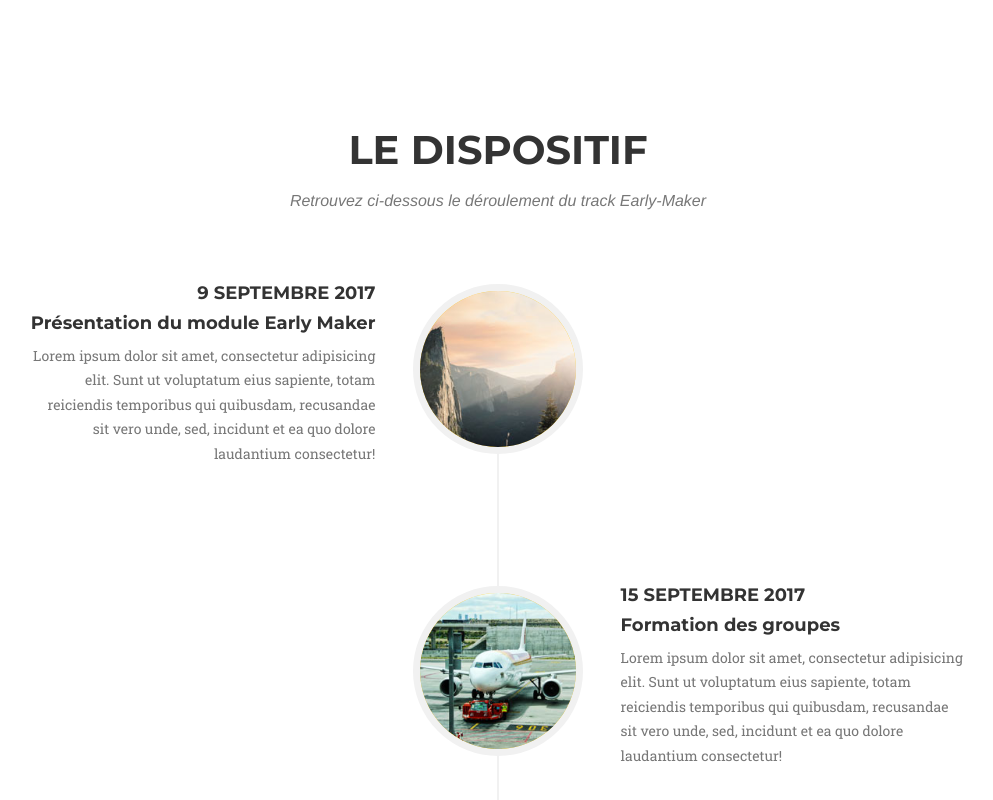
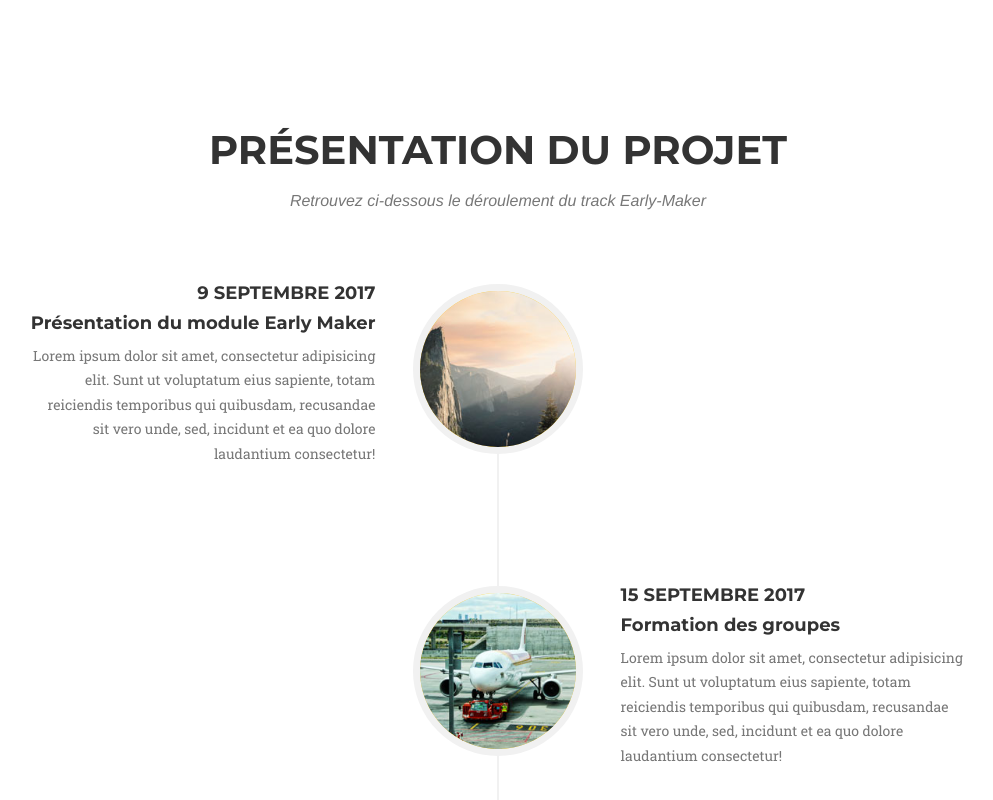
Before and after one commit to touronalex/EMMS-Track, a website: page index.html in a window 1280 px wide. Shown: the part 780-1580 px from the top of the page, without its empty margins (142-1135 px from the left). Drawn offline with nearby package versions, Linux system fonts and the light colour scheme; a web font is replaced by a local one.

Commit message:
Update index.html

```diff
--- a/index.html
+++ b/index.html
@@ -90,7 +90,7 @@
         <div class="container">
             <div class="row">
                 <div class="col-lg-12 text-center">
-                    <h2 class="section-heading">Le Dispositif</h2>
+                    <h2 class="section-heading">Présentation du projet</h2>
                     <h3 class="section-subheading text-muted">Retrouvez ci-dessous le déroulement du track Early-Maker</h3>
                 </div>
             </div>
@@ -171,6 +171,7 @@
         <div class="container text-center">
             <div class="row text-center">
                 <div class="text-center">
+			<h2 class="section-heading">Le Dispositif</h2>
                     <img src="img/about/dispositif.png" class="img-responsive" alt="">
            </div>
           </div>
```
